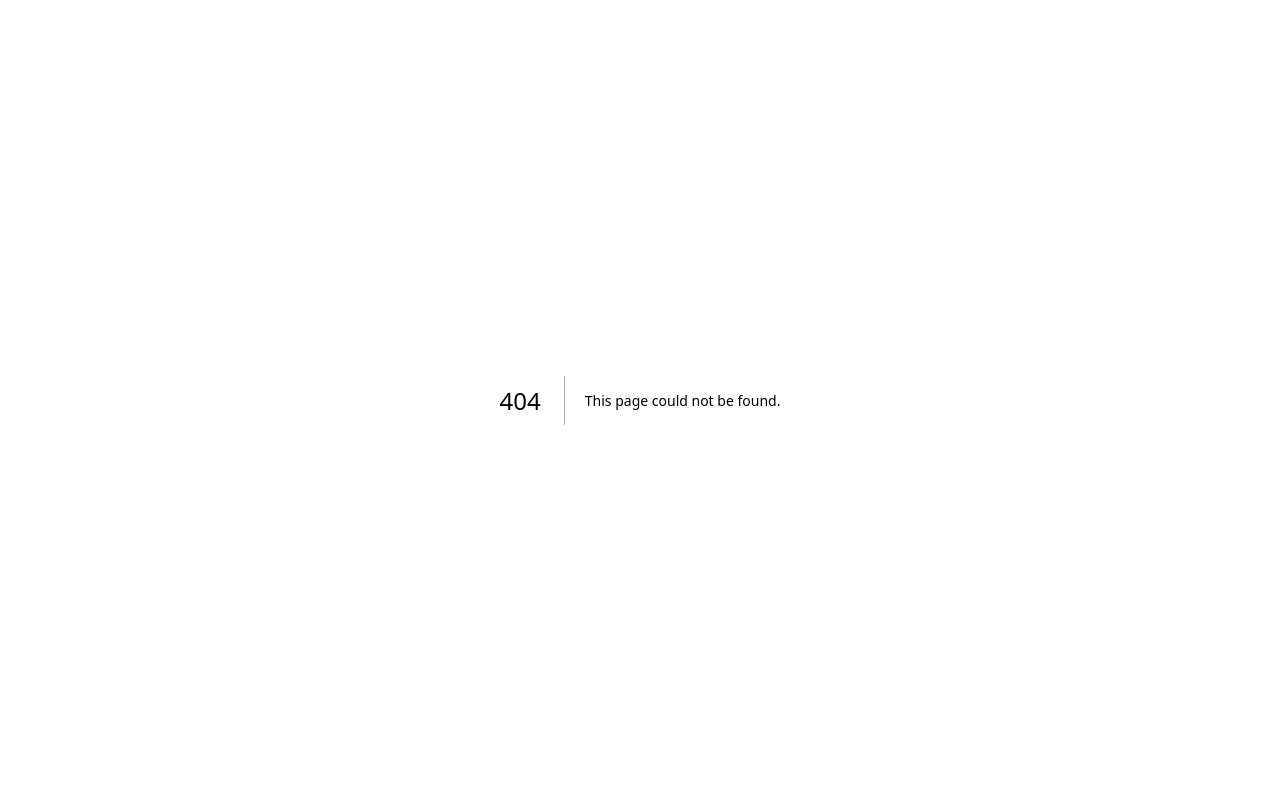
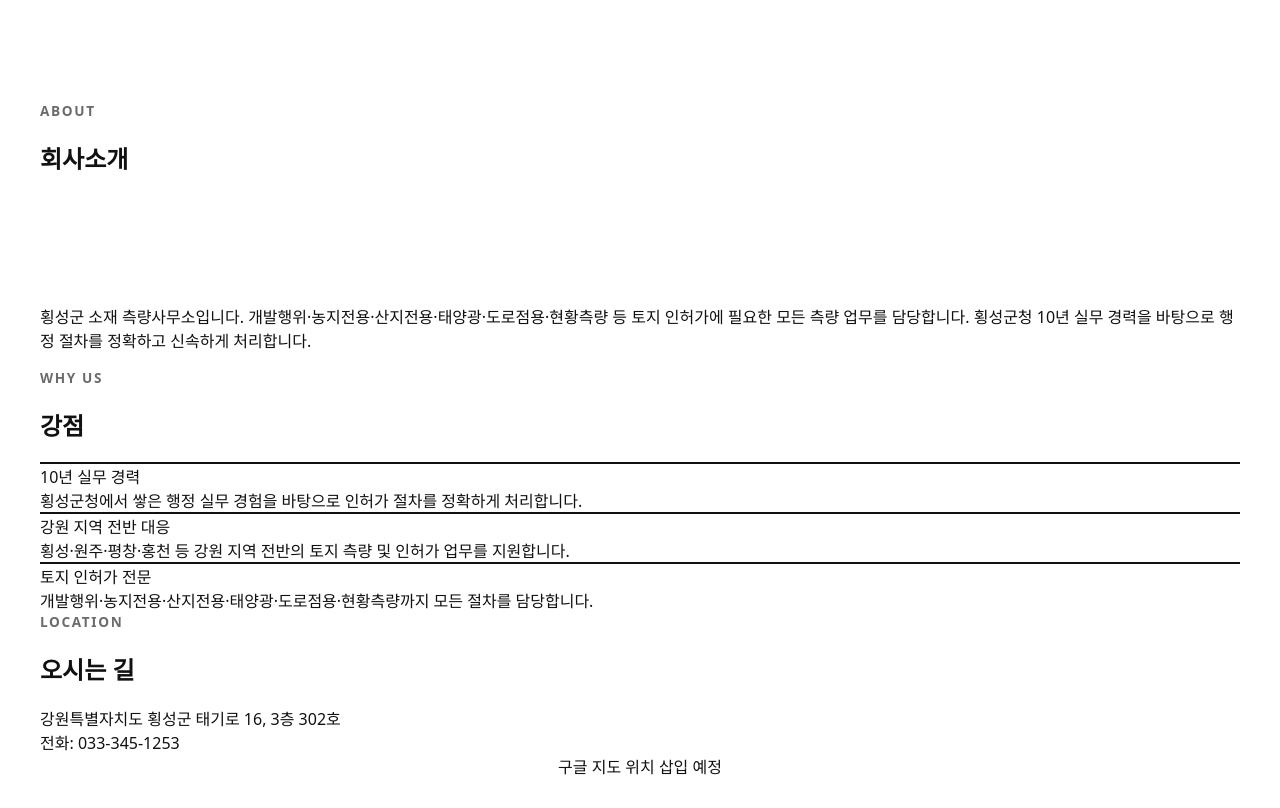
Before and after one commit to urim-survey/urim-website, a Next.js app: page /about in a window 1280 px wide. Before the commit this address had no page. Built offline with nearby package versions, Linux system fonts and the light colour scheme; a web font is replaced by a local one.

Commit message:
redesign: rewrite about page with monotone layout

```diff
--- /dev/null
+++ b/src/app/about/page.tsx
@@ -0,0 +1,71 @@
+import HeroSection from "../../components/HeroSection";
+import { FadeInSection } from "../../components/FadeInSection";
+
+const strengths = [
+  {
+    title: "10년 실무 경력",
+    desc: "횡성군청에서 쌓은 행정 실무 경험을 바탕으로 인허가 절차를 정확하게 처리합니다.",
+  },
+  {
+    title: "강원 지역 전반 대응",
+    desc: "횡성·원주·평창·홍천 등 강원 지역 전반의 토지 측량 및 인허가 업무를 지원합니다.",
+  },
+  {
+    title: "토지 인허가 전문",
+    desc: "개발행위·농지전용·산지전용·태양광·도로점용·현황측량까지 모든 절차를 담당합니다.",
+  },
+];
+
+export default function AboutPage() {
+  return (
+    <div>
+      <HeroSection
+        engLabel="ABOUT"
+        title="회사소개"
+        imageSrc="/images/about-team.jpg"
+        imageAlt="횡성우림측량 사무실"
+      />
+
+      <section className="py-20">
+        <div className="container">
+          <FadeInSection>
+            <p className="text-lg text-ink max-w-2xl leading-relaxed">
+              횡성군 소재 측량사무소입니다. 개발행위·농지전용·산지전용·태양광·도로점용·현황측량 등
+              토지 인허가에 필요한 모든 측량 업무를 담당합니다. 횡성군청 10년 실무 경력을 바탕으로
+              행정 절차를 정확하고 신속하게 처리합니다.
+            </p>
+          </FadeInSection>
+        </div>
+      </section>
+
+      <section className="py-20 bg-bg-soft">
+        <div className="container">
+          <div className="eng-label">WHY US</div>
+          <h2 className="text-2xl md:text-3xl font-bold mt-3 mb-10 text-ink">강점</h2>
+          <div className="grid grid-cols-1 md:grid-cols-3 gap-8">
+            {strengths.map((s) => (
+              <FadeInSection key={s.title}>
+                <div className="border-t-2 border-ink pt-6">
+                  <div className="font-semibold text-ink">{s.title}</div>
+                  <div className="mt-2 text-sm text-secondary">{s.desc}</div>
+                </div>
+              </FadeInSection>
+            ))}
+          </div>
+        </div>
+      </section>
+
+      <section className="py-20">
+        <div className="container">
+          <div className="eng-label">LOCATION</div>
+          <h2 className="text-2xl md:text-3xl font-bold mt-3 mb-6 text-ink">오시는 길</h2>
+          <div className="text-ink">강원특별자치도 횡성군 태기로 16, 3층 302호</div>
+          <div className="mt-1 text-secondary">전화: 033-345-1253</div>
+          <div className="mt-6 w-full h-72 bg-bg-soft flex items-center justify-center text-secondary text-sm">
+            구글 지도 위치 삽입 예정
+          </div>
+        </div>
+      </section>
+    </div>
+  );
+}
```
